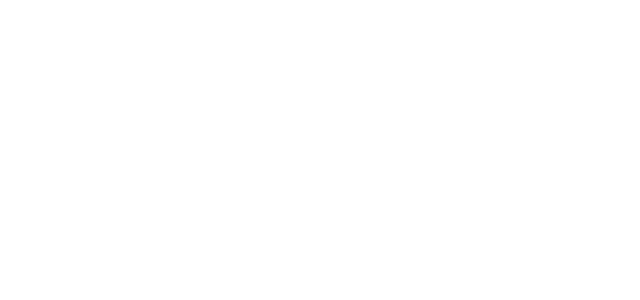
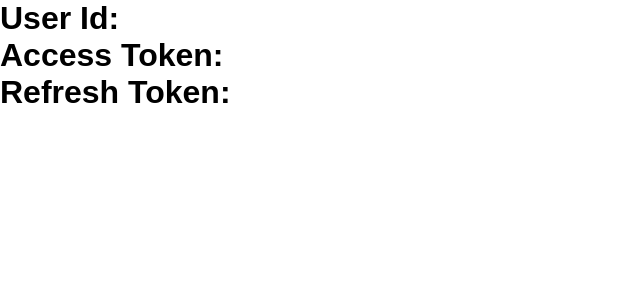
Before and after one commit to SezerDemir/kidokit-frontend, a React (Create React App) app: page /welcome in a window 1280 px wide. Before the commit this address had no page. Shown: the top 300 px of the page, without its empty margins (0-640 px from the left). Built offline with nearby package versions, Linux system fonts and the light colour scheme.

Commit message:
a basic welcome page added to show tokens

```diff
--- a/src/App.tsx
+++ b/src/App.tsx
@@ -6,6 +6,7 @@
 import { Home } from './pages/Home';
 import { Register } from './pages/Register';
 import { Login } from './pages/Login';
+import { Welcome } from './pages/Welcome';
 
 function App() {
   return (
@@ -14,6 +15,7 @@
         <Route path="/" element={<Home />} />
         <Route path="/register" element={<Register />} />
         <Route path="/login" element={<Login />} />
+        <Route path="/welcome" element={<Welcome />} />
       </Routes>
     </BrowserRouter>
   );
--- a/src/components/login/login-content.tsx
+++ b/src/components/login/login-content.tsx
@@ -12,21 +12,14 @@
     const handleSubmit = (event: FormEvent<HTMLFormElement>) => {
         event.preventDefault();
 
-        const jsonString: string = JSON.stringify(
+        const accountJson: string = JSON.stringify(
             {
                 "email" : email,
                 "password" : password
             }
         );
 
-        console.log(password + " " +  email + " " + apiUrl);
-        axios.post(
-            apiUrl,
-            jsonString,
-            {headers: {'Content-Type': 'application/json'}}
-        ).then(response => {
-            console.log(response)});
-
+        loginRequest(apiUrl, accountJson);
     }
 
     const handleChange = (e: ChangeEvent<HTMLInputElement>) => {
@@ -61,3 +54,15 @@
     );
 
 }
+
+async function loginRequest(url: string, data: string) {
+    let res = await axios.post(
+        url,
+        data,
+        {headers: {'Content-Type': 'application/json'}}
+    );
+    sessionStorage.setItem("userId", res.data.userId);
+    sessionStorage.setItem("accessToken", res.data.accessToken);
+    sessionStorage.setItem("refreshToken", res.data.refreshToken);
+    window.location.replace("/welcome");
+}
--- a/src/components/register/register-content.tsx
+++ b/src/components/register/register-content.tsx
@@ -278,9 +278,6 @@
 }
 
 async function registerRequest(api: string, requestBody: string){
-    await axios.post(api, requestBody, {headers: {'Content-Type': 'application/json'}})
-                .then(response => {
-                    console.log(response)
-                });
+    await axios.post(api, requestBody, {headers: {'Content-Type': 'application/json'}});
     window.location.replace("/");
 }
--- /dev/null
+++ b/src/components/welcome-page/welcome-page-container.tsx
@@ -0,0 +1,15 @@
+import React from "react";
+
+export function WelcomepageContainer(){
+
+    const accessTok: string | null = sessionStorage.getItem("accessToken");
+    const refreshTok: string | null = sessionStorage.getItem("refreshToken");
+    const userId: string | null = sessionStorage.getItem("userId");
+    return(
+        <div>
+            <h1> User Id: {userId} </h1>
+            <h1> Access Token: {accessTok} </h1>
+            <h1> Refresh Token: {refreshTok} </h1>
+        </div>
+    );
+}
--- /dev/null
+++ b/src/pages/Welcome.tsx
@@ -0,0 +1,8 @@
+import React from "react"
+import { WelcomepageContainer } from "../components/welcome-page/welcome-page-container";
+
+export function Welcome(){
+    return(
+        <WelcomepageContainer />
+    );
+}
```
